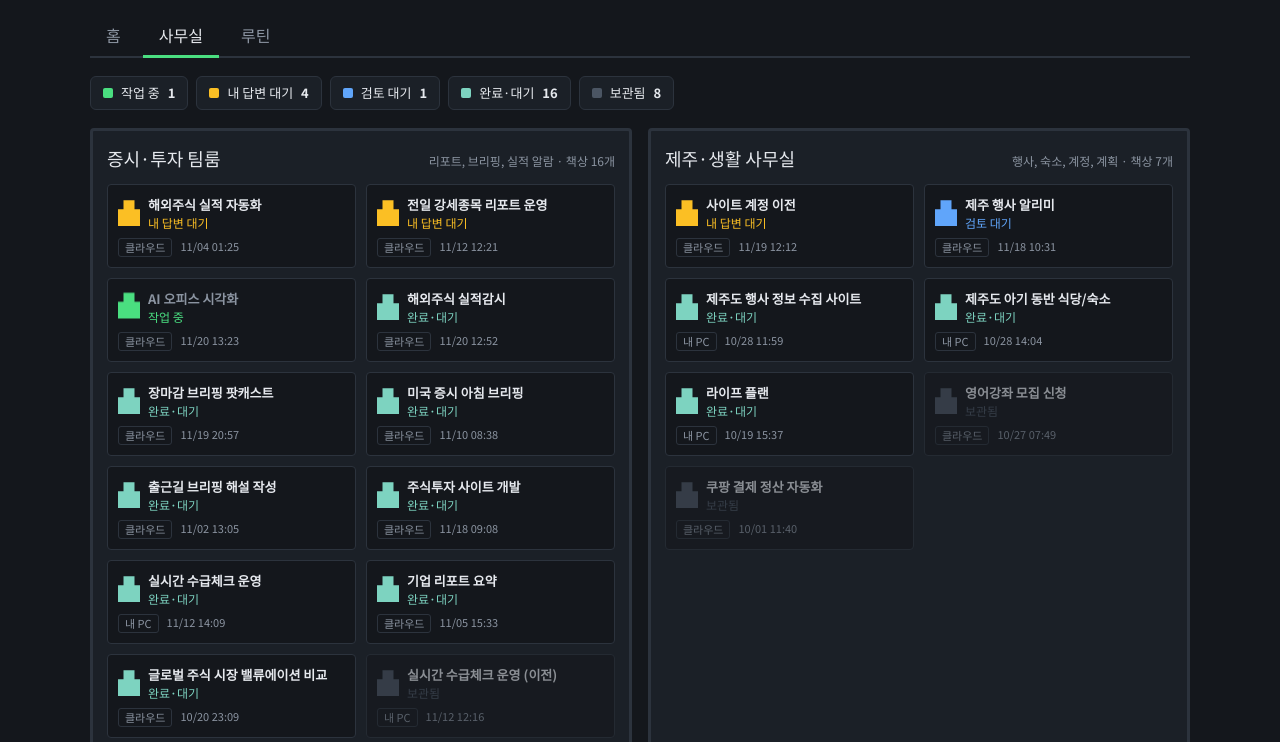
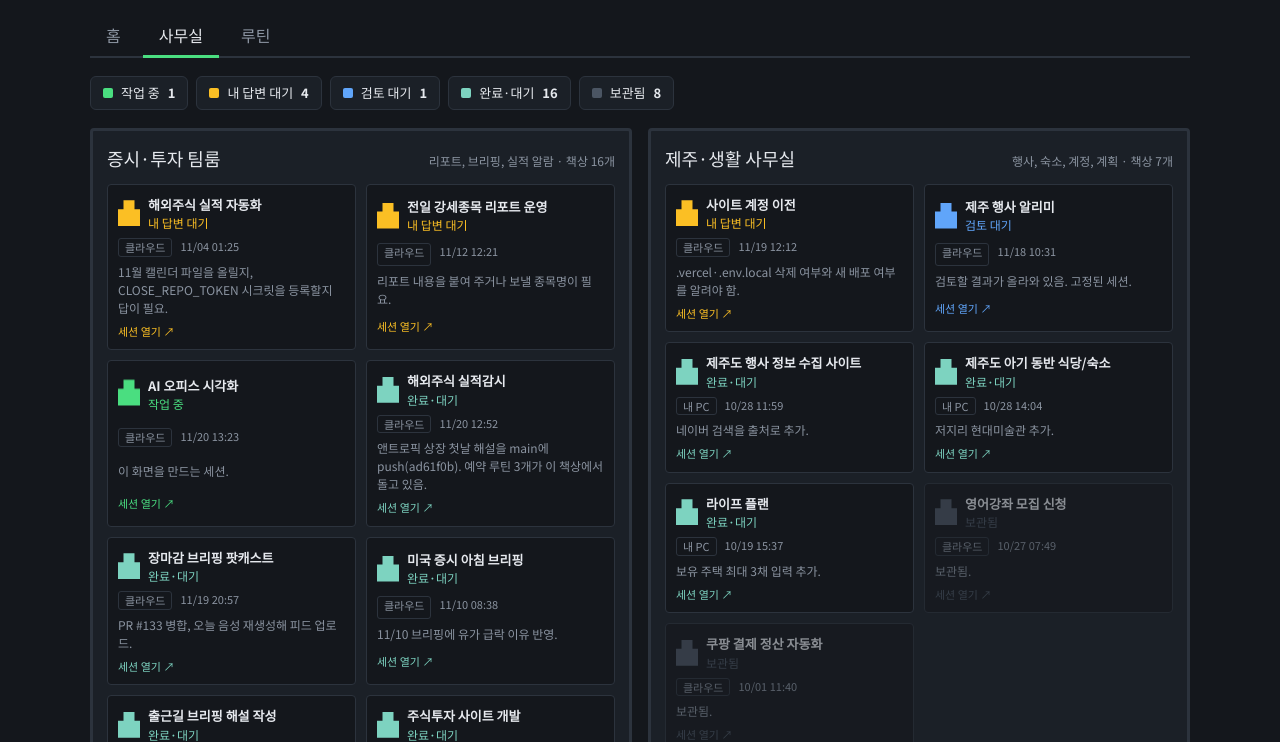
Before and after one commit to Sunbong-oh/-, a plain HTML site: page ai-office.html in a window 1280 px wide. Both pictures are taken after a click on the tab "사무실". Shown: the part 58-800 px from the top of the page. Drawn offline with Linux system fonts and the light colour scheme; a web font is replaced by a local one.

Commit message:
AI office: desks link to their sessions
Co-Authored-By: Claude Sonnet 5.5 <noreply@anthropic.com>
Claude-Session: https://claude.ai/code/session_01V47m9eCGaVaKi1hQvYSxHJ

```diff
--- a/ai-office.html
+++ b/ai-office.html
@@ -61,7 +61,11 @@ button{font:inherit;color:inherit}
 .room header span{color:var(--mute);font-size:12px}
 .desks{display:grid;grid-template-columns:repeat(auto-fill,minmax(210px,1fr));gap:10px}
 .desk{background:var(--bg);border:1px solid var(--wall);border-radius:4px;padding:10px;display:grid;gap:6px;min-width:0;text-align:left;cursor:pointer}
-.desk[aria-expanded="true"]{border-color:var(--c)}
+a.desk,a.desk:hover{color:inherit;text-decoration:none}
+.desk:hover{border-color:var(--c)}
+a.name-link{color:inherit;text-decoration:underline;text-decoration-color:var(--wall);text-underline-offset:3px}
+a.name-link:hover{text-decoration-color:var(--fg)}
+.go{font-size:11px;color:var(--c)}
 .desk.dim{opacity:.55}
 .top{display:flex;gap:8px;align-items:center}
 .avatar{width:22px;height:26px;flex:none;background:var(--c);clip-path:polygon(25% 0,75% 0,75% 35%,100% 35%,100% 100%,0 100%,0 35%,25% 35%)}
@@ -73,7 +77,7 @@ button{font:inherit;color:inherit}
 .tag{border:1px solid var(--wall);padding:0 6px;border-radius:3px}
 .state{font-size:12px;color:var(--c);font-weight:500}
 .detail{font-size:12px;margin:0;overflow-wrap:anywhere}
-.desk:not([aria-expanded="true"]) .detail{display:none}
+.desk .detail{display:-webkit-box;-webkit-line-clamp:3;-webkit-box-orient:vertical;overflow:hidden;color:var(--mute)}
 .sched{display:grid;gap:8px}
 .row{display:grid;grid-template-columns:150px minmax(0,1fr) auto;gap:4px 14px;background:var(--floor);border:1px solid var(--wall);border-radius:4px;padding:10px 14px;font-size:13px;align-items:center}
 .row .when{font-family:var(--pix);color:var(--run);font-size:14px;overflow-wrap:anywhere}
@@ -178,7 +182,9 @@ var SNAP_SCHED=[
  {when:'06:35 서울 (화~토)',name:'출근길 브리핑 해설 작성',sub:'지난밤 미국 증시 해설 한 단락을 main에 반영.',next:'스냅샷: 11/21 06:35 다음'}
 ];
 
-var state={sessions:SNAP.map(function(a){return{room:a[0],name:a[1],st:a[2],loc:a[3],time:a[4],text:a[5],ts:0}}),
+var SURL='https://claude.ai/code/';
+var IDS={'AI 오피스 시각화':'session_01V47m9eCGaVaKi1hQvYSxHJ','해외주식 실적감시':'session_01V47m9g4XofFVrGDFckc6Pm','해외주식 실적 자동화':'session_017hicUnC3FbPU6d1GcEeAJ9','전일 강세종목 리포트 운영':'session_01V47m9e5tr5BFN7eAVhSPZV','장마감 브리핑 팟캐스트':'session_016AHNqmrhNn37xMMJfgpbLE','미국 증시 아침 브리핑':'session_01DHog7bmS4SsgrKaC7XK71Q','출근길 브리핑 해설 작성':'session_01MeWUEYYrb72R1mS3StQvfq','주식투자 사이트 개발':'session_019CsX3p4N8Xqcn2iaRVtwjv','실시간 수급체크 운영':'session_01V47m9hqRKVYP3YUaHzsUmJ','기업 리포트 요약':'session_01VUpZq9SpKtm9kaMLYAPqTr','글로벌 주식 시장 밸류에이션 비교':'session_01GJe3BcaZdUfUZeQxkyNEzR','실시간 수급체크 운영 (이전)':'session_01V47m9hUawHjUL4Ex1jT9s5','실적 자동 점검 전용 (이전)':'session_01V47m9f3XFCrxCfvXJ3MkYq','오전 데일리':'session_01VmhDXZsezeUX4XzQsivGzR','외국인 자금 유출 출처 분석':'session_017fagxG6QpGJWdCey4pUTwN','IonQ 수익성·경쟁력':'session_018ax9R2wi9DjPj3eCQoSkiw','제주 행사 알리미':'session_01V47m9fwAXuZRkvcA63XmHa','제주도 행사 정보 수집 사이트':'session_01V47m9f2ErNDaG39eJxmxJB','제주도 아기 동반 식당/숙소':'session_01V47m9f81siU7ioNAZYmegF','사이트 계정 이전':'session_01V47m9g1n75dUBV6fDJfnaf','라이프 플랜':'session_01371xsbESY1WPBFF7acsjEU','영어강좌 모집 신청':'session_01V47m9g8QDBx75jXzy33mFS','쿠팡 결제 정산 자동화':'session_019GNQCdAshBrPEyCwokvxb8','영어 요일 자석 디자인':'session_01V47m9fxHkYNiHznaGKjphT','한글 도안 완성':'session_01V47m9f2j8X8YuyWbb58vYV','게임 이미지 생성 커넥터':'session_01V47m9hhGS5Jy4QfzKfaLJw','안테나팟 자동 새로고침 루틴':'session_01V47m9hHNVgvfsTim9Qr1aK','복사해서 넣어줘':'session_01V47m9fa5HYKRbtWnS7NU8w','이름 없는 세션 (cshk)':'session_01V47m9fh1FYHT8ej9wsGdrL','Gbrain':'session_01V47m9fR7GrnowFMB8Y4Vwe'};
+var state={sessions:SNAP.map(function(a){return{room:a[0],name:a[1],st:a[2],loc:a[3],time:a[4],text:a[5],ts:0,id:IDS[a[1]]}}),
   sched:SNAP_SCHED,live:false,stamp:null};
 var filter=null;
 
@@ -249,7 +255,9 @@ function sortS(a,b){
   return (o[a.st]-o[b.st])||(b.ts-a.ts);
 }
 function liItem(s,showText){
-  var li=el('li');li.appendChild(el('strong',null,s.name));
+  var li=el('li');var st=el('strong');
+  if(s.id){var a=el('a','name-link',s.name);a.href=SURL+s.id;a.target='_blank';a.rel='noopener';st.appendChild(a)}else st.textContent=s.name;
+  li.appendChild(st);
   var r=el('div');
   if(showText)r.appendChild(el('span',null,s.text||'기록 없음'));
   var e=el('em',null,(s.loc==='p'?'내 PC':'클라우드')+' · '+s.time);
@@ -309,14 +317,14 @@ function rooms(){
     var g=el('div','desks');
     items.forEach(function(d,i){
       var s=ST[d.st];var key=d.name;
-      var b=el('button','desk'+(d.st==='run'?' live':'')+(d.st==='off'?' dim':''));
-      b.type='button';b.id='desk-'+r[0]+'-'+i;b.style.setProperty('--c',s.c);
-      b.setAttribute('aria-expanded',open[key]?'true':'false');
+      var b=el(d.id?'a':'div','desk'+(d.st==='run'?' live':'')+(d.st==='off'?' dim':''));
+      b.id='desk-'+r[0]+'-'+i;b.style.setProperty('--c',s.c);
+      if(d.id){b.href=SURL+d.id;b.target='_blank';b.rel='noopener'}
       var top=el('div','top');top.appendChild(el('span','avatar'));
       var tx=el('div');tx.appendChild(el('div','name',d.name));tx.appendChild(el('div','state',s.t));top.appendChild(tx);
       var meta=el('div','meta');meta.appendChild(el('span','tag',d.loc==='p'?'내 PC':'클라우드'));meta.appendChild(el('span',null,d.time));
       b.appendChild(top);b.appendChild(meta);b.appendChild(el('p','detail',d.text||'기록 없음'));
-      b.onclick=function(){open[key]=!open[key];b.setAttribute('aria-expanded',open[key]?'true':'false')};
+      if(d.id)b.appendChild(el('span','go','세션 열기 ↗'));
       g.appendChild(b);
     });
     room.appendChild(g);box.appendChild(room);
```
